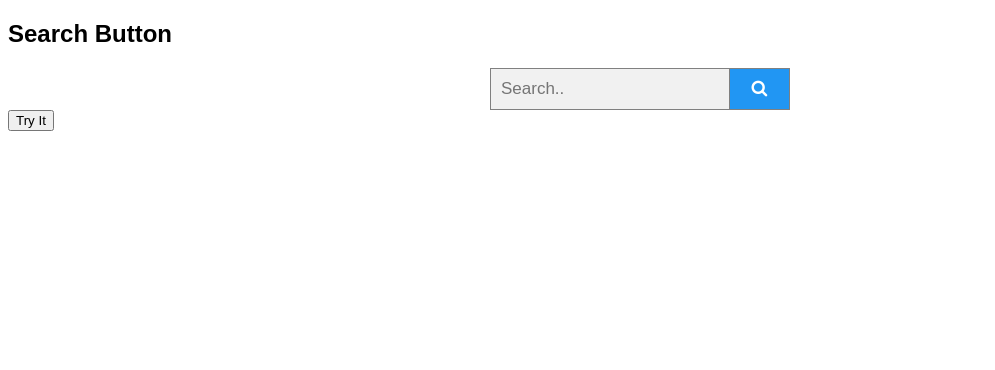
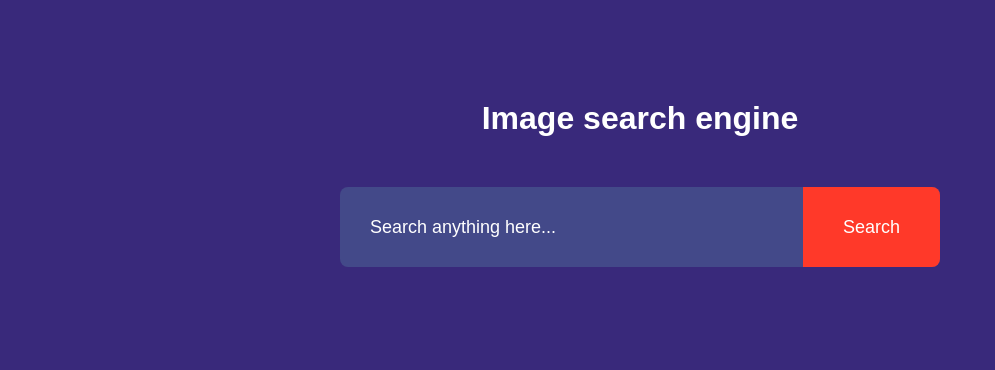
Before and after one commit to MichaelPro777/SearchApp, a plain HTML site: page index.html in a window 1280 px wide. Shown: the whole page, without its empty margins (0-995 px from the left). Drawn offline with Linux system fonts and the light colour scheme.

Commit message:
Add files via upload

```diff
--- a/index.html
+++ b/index.html
@@ -1,87 +1,21 @@
 <!DOCTYPE html>
-<html lang="en">
+<html>
 <head>
-    <meta charset="UTF-8">
-    <meta name ="viewport" content="width=device-width,initial-scale=1.0">
-    <title>Live Server Example</title>
-    <link rel="stylesheet" href="https://cdnjs.cloudflare.com/ajax/libs/font-awesome/4.7.0/css/font-awesome.min.css">
-    </head>
-    <body>
+      <meta name="viewport" content="width=device-width, initial-scale=1.0">
+      <title>Image Search Engine - Easy Tutorials</title>
+      <link rel="stylesheet" href="style.css">
+</head>
+<body>
 
-<style>
-    body {
-      font-family: Arial;
-    }
+<h1>Image search engine</h1>
+<form id="search-form">
+  <input type="text" id="search-box" placeholder="Search anything here...">
+  <button>Search</button>
+</form>
+<div id="search-result"></div>
+<button id="show-more-btn">Show more</button>
 
-    * {
-      box-sizing: border-box;
-    }
+<script src="script.js"></script>
 
-    form.example input[type=text] {
-      padding: 10px;
-      font-size: 17px;
-      border: 1px solid grey;
-      float: left;
-      width: 80%;
-      background: #f1f1f1;
-    }
-
-    form.example button {
-      float: left;
-      width: 20%;
-      padding: 10px;
-      background: #2196F3;
-      color: white;
-      font-size: 17px;
-      border: 1px solid grey;
-      border-left: none;
-      cursor: pointer;
-    }
-
-    form.example button:hover {
-      background: #0b7dda;
-    }
-
-    form.example::after {
-      content: "";
-      clear: both;
-      display: table;
-    }
-    </style>
-    </head>
-    <body>
-
-    <h2>Search Button</h2>
-
-
-    <form class="example" action="/action_page.php" style="margin:auto;max-width:300px">
-      <input type="text" placeholder="Search.." name="search2">
-      <button type="submit"><i class="fa fa-search"></i></button>
-    </form>
-
-<!--Live Server - this extention that enables to restart browser
-page automatically when you add a new code strings. -->
-
-<button onclick="getLocation()">Try It</button>
-
-<p id="demo"></p>
-
-<script>
-const x = document.getElementById("demo");
-
-function getLocation() {
-  if (navigator.geolocation) {
-    navigator.geolocation.getCurrentPosition(showPosition);
-  } else {
-    x.innerHTML = "Geolocation is not supported by this browser.";
-  }
-}
-
-function showPosition(position) {
-  x.innerHTML = "Latitude: " + position.coords.latitude +
-  "<br>Longitude: " + position.coords.longitude;
-}
-</script>
-
-    </body>
+</body>
 </html>
--- /dev/null
+++ b/script.js
@@ -0,0 +1,49 @@
+const accessKey = "4TRSKLiqj3IIL2j4y4TKniyt41b8_FaxoPSbWMATKkA";
+
+const searchForm = document.getElementById("search-form");
+const searchBox = document.getElementById("search-box");
+const searchResult = document.getElementById("search-result");
+const showMoreBtn = document.getElementById("show-more-btn");
+
+
+let keyword = "";
+let page = 1;
+
+async function searchImages(){
+    keyword = searchBox.value;
+    const url =`https://api.unsplash.com/search/photos?page=${page}&query=${keyword}&client_id=${accessKey}`;
+
+const response = await fetch(url);
+const data = await response.json();
+
+ if(page ===1){
+    searchResult.innerHTML = "";
+ }
+
+const results = data.results;
+
+results.map((result) =>{
+   const image = document.createElement("img");
+  image.src = result.urls.small;
+  const imageLink = document.createElement("a");
+  imageLink.href = result.links.html;
+  imageLink.target = "_blank";
+
+  imageLink.appendChild(image);
+
+  searchResult.appendChild(imageLink);
+})
+
+showMoreBtn.style.display = "block";
+}
+
+searchForm.addEventListener("submit", (e) =>{ //??
+    e.preventDefault(); //??
+    page = 1;
+    searchImages();
+});
+
+showMoreBtn.addEventListener("click", ()=>{
+    page++;
+    searchImages();
+   } )
--- a/style.css
+++ b/style.css
@@ -1,15 +1,80 @@
+*{
+    margin: 0;
+    padding: 0;
+    font-family: 'Poppins', sans-serif;
+    box-sizing: border-box;
+}
 
 body{
-    background-color: blueviolet;
+    background:#39297b;
+    color: #fff;
+}
+h1{
+    text-align: center;
+    margin: 100px auto 50px;
+    font-weight: 600;
+}
+form{
+    width: 90%;
+    max-width: 600px;
+    margin: auto;
+    height: 80px;
+    background: #434989;
+    display: flex;
+    align-items: center;
+    border-radius: 8px;
+    }
+form input{
+    flex: 1;
+    height: 100%;
+    border: 0;
+    outline: 0;
+    background: transparent;
+    color: #fff;
+    font-size: 18px;
+    padding: 0 30px;
+    }
+form button{
+    padding: 0 40px;
+    height: 100%;
+    background: #ff3929;
+    color: #fff;
+    font-size: 18px;
+    border: 0;
+    outline: 0;
+    border-top-right-radius: 8px;
+    border-bottom-right-radius: 8px;
+    cursor: pointer;
+}
 
-}
-p, h2 {
-    background-color: aqua;
-    color: #ff0909;
-    text-align: center;
-    padding: 60px;
-    margin: 90px;
-    border: 2px dashed #e51216;
-    font-family: Arial;
-    font-weight: bold;
-}
+::placeholder{
+    color: #fff;
+    font-size: 18px;
+    }
+
+    #show-more-btn{
+        background: #ff3929;
+        color: #fff;
+        border: 0;
+        outline: 0;
+        padding: 10px 20px;
+        border-radius: 4px;
+        margin: 10px auto 100px;
+        cursor: pointer;
+        display: none;
+    }
+
+    #search-result{
+        width: 80%;
+        margin: 100px auto 50px;
+        display: grid;
+        grid-template-columns: 1fr 1fr 1fr;
+        grid-gap: 40px;
+     }
+
+     #search-result img{
+        width: 100%;
+        height: 230px;
+        object-fit: cover;
+        border-radius: 5px;
+     }
```
